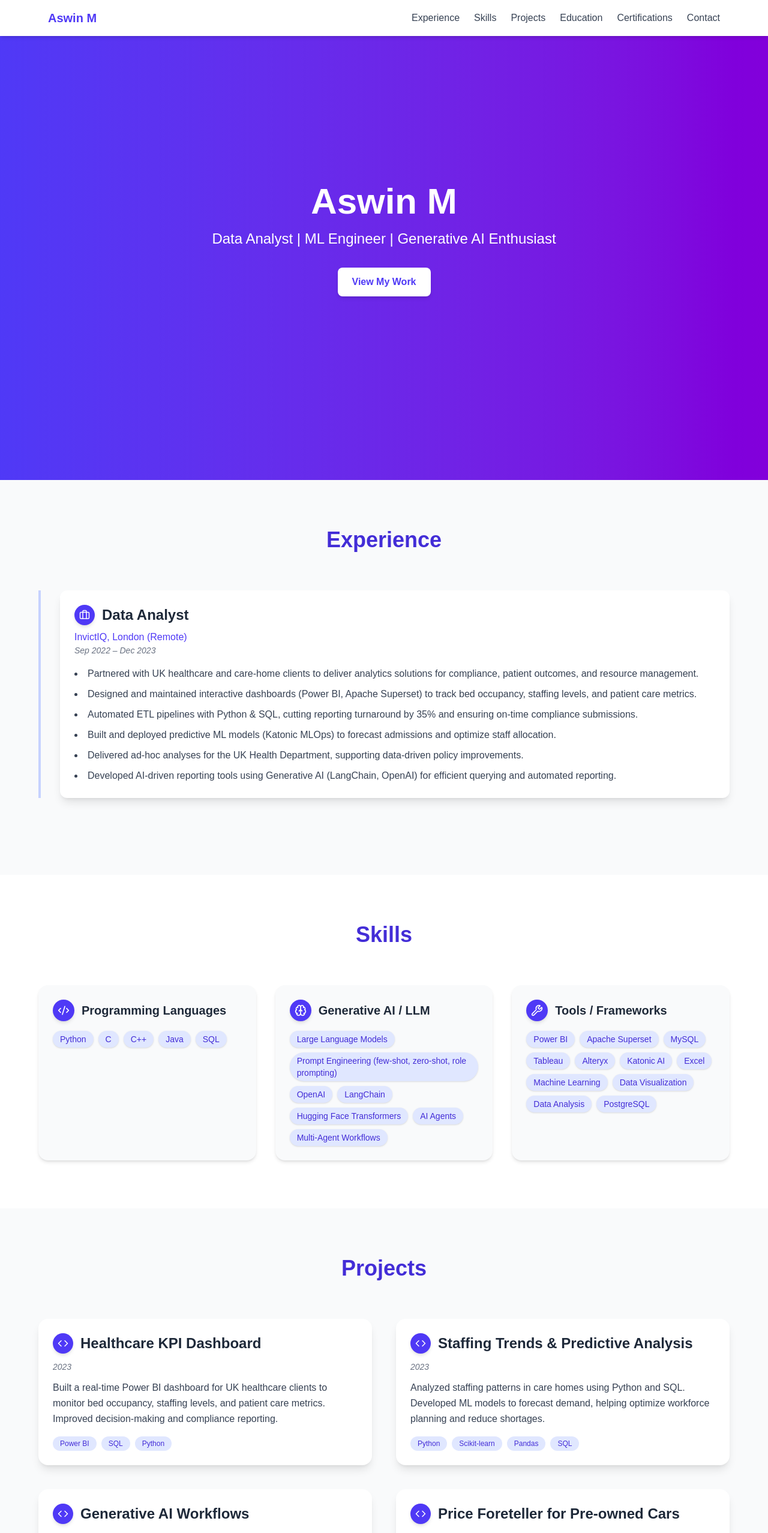
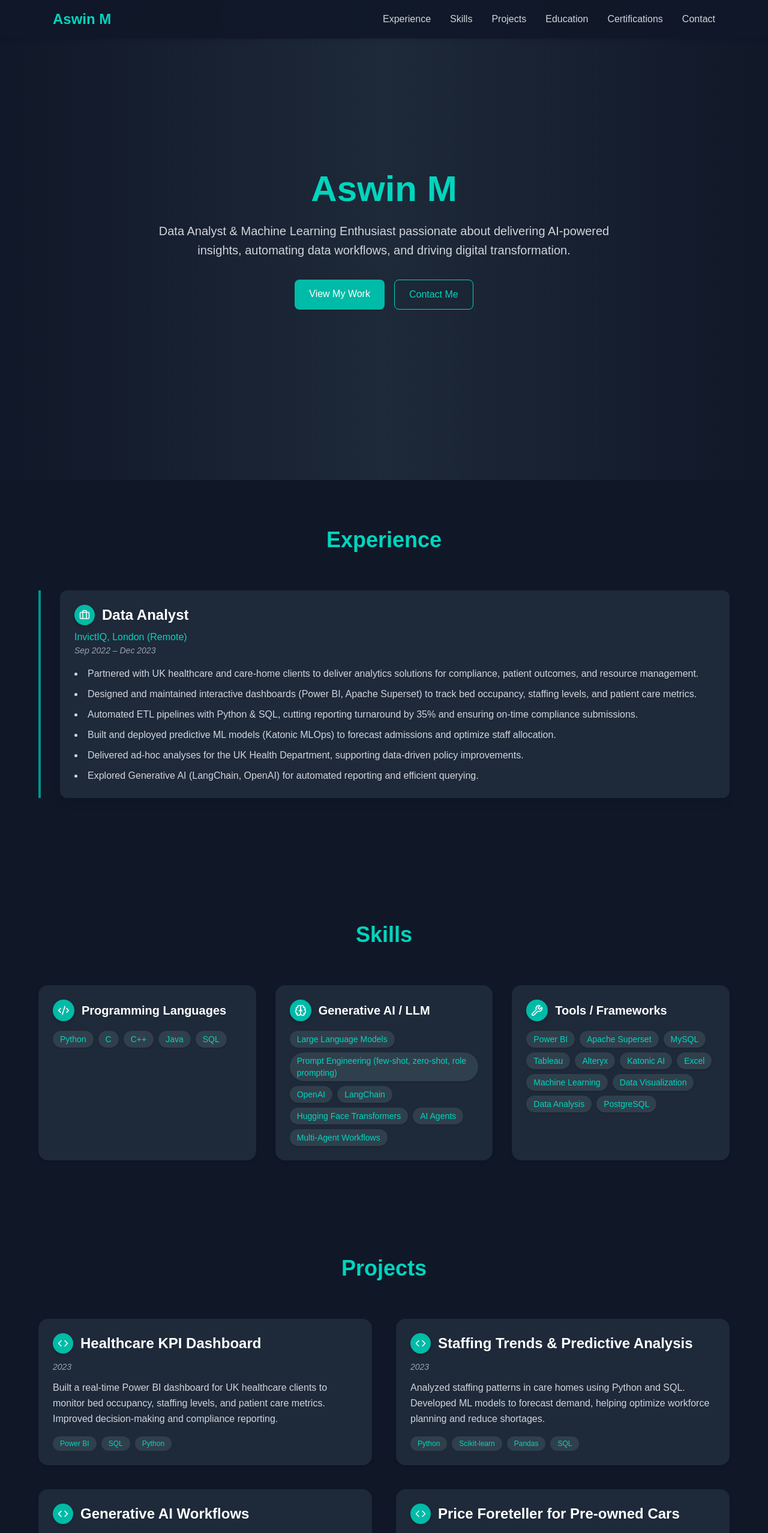
Before and after one commit to aswin1019/Aswin-Portfolio, a React (Vite) app: page / in a window 1280 px wide. Shown: the top 2555 px of the page at 60% size. Built offline with nearby package versions, Linux system fonts and the light colour scheme.

Commit message:
add theme

```diff
--- a/src/components/Contact.jsx
+++ b/src/components/Contact.jsx
@@ -1,17 +1,18 @@
-// src/components/Contact.jsx
-
 export default function Contact() {
   return (
-    <section id="contact" className="py-20 px-6 bg-white text-center">
+    <section id="contact" className="py-20 px-6 bg-gray-900 text-center text-gray-200">
       <div className="max-w-4xl mx-auto">
-        <h2 className="text-3xl font-bold mb-6">Contact Me</h2>
-        <p className="text-lg mb-8 text-gray-700">
+        <h2 className="text-4xl font-heading font-bold mb-6 text-teal-400">
+          Contact Me
+        </h2>
+        <p className="text-lg mb-8 text-gray-400">
           I’d love to hear from you! Whether it’s about a role, collaboration, or just to say hi.
         </p>
+
         <div className="flex justify-center gap-6">
           <a
             href="mailto:aswinmangathil1999@gmail.com"
-            className="px-6 py-3 bg-indigo-600 text-white rounded-lg shadow hover:bg-indigo-700 transition"
+            className="px-6 py-3 bg-teal-500 text-white rounded-lg shadow-md hover:bg-teal-600 hover:shadow-teal-500/40 transition"
           >
             Email Me
           </a>
@@ -19,7 +20,7 @@ export default function Contact() {
             href="https://linkedin.com/in/aswin-m-53aa001a8"
             target="_blank"
             rel="noopener noreferrer"
-            className="px-6 py-3 bg-blue-600 text-white rounded-lg shadow hover:bg-blue-700 transition"
+            className="px-6 py-3 bg-blue-500 text-white rounded-lg shadow-md hover:bg-blue-600 hover:shadow-blue-500/40 transition"
           >
             LinkedIn
           </a>
--- a/src/components/Experience.jsx
+++ b/src/components/Experience.jsx
@@ -12,20 +12,20 @@ const experiences = [
       "Automated ETL pipelines with Python & SQL, cutting reporting turnaround by 35% and ensuring on-time compliance submissions.",
       "Built and deployed predictive ML models (Katonic MLOps) to forecast admissions and optimize staff allocation.",
       "Delivered ad-hoc analyses for the UK Health Department, supporting data-driven policy improvements.",
-      "Developed AI-driven reporting tools using Generative AI (LangChain, OpenAI) for efficient querying and automated reporting."
+      "Explored Generative AI (LangChain, OpenAI) for automated reporting and efficient querying."
     ]
   }
 ];
 
 export default function Experience() {
   return (
-    <section id="experience" className="py-20 px-6 bg-gray-50">
+    <section id="experience" className="py-20 px-6 bg-gray-900 text-gray-200">
       <div className="max-w-6xl mx-auto">
-        <h2 className="text-4xl font-heading font-bold text-center mb-16 text-indigo-700">
+        <h2 className="text-4xl font-heading font-bold text-center mb-16 text-teal-400">
           Experience
         </h2>
 
-        <div className="relative border-l-4 border-indigo-200 pl-8">
+        <div className="relative border-l-4 border-teal-600 pl-8">
           {experiences.map((exp, index) => (
             <motion.div
               key={index}
@@ -33,23 +33,23 @@ export default function Experience() {
               whileInView={{ opacity: 1, x: 0 }}
               viewport={{ once: true }}
               transition={{ duration: 0.6, delay: index * 0.2 }}
-              className="mb-12 bg-white p-6 rounded-xl shadow-lg hover:shadow-2xl transition"
+              className="mb-12 bg-gray-800 p-6 rounded-xl shadow-lg hover:shadow-teal-500/30 transition"
             >
               {/* Role + Company */}
               <div className="flex items-center gap-3 mb-2">
-                <div className="bg-indigo-600 text-white p-2 rounded-full shadow-md">
+                <div className="bg-teal-500 text-white p-2 rounded-full shadow-md">
                   <Briefcase size={18} />
                 </div>
-                <h3 className="text-2xl font-heading font-semibold text-gray-800">
+                <h3 className="text-2xl font-heading font-semibold text-white">
                   {exp.role}
                 </h3>
               </div>
 
-              <p className="text-indigo-600 font-medium">{exp.company}</p>
-              <p className="text-gray-500 text-sm italic mb-4">{exp.duration}</p>
+              <p className="text-teal-400 font-medium">{exp.company}</p>
+              <p className="text-gray-400 text-sm italic mb-4">{exp.duration}</p>
 
               {/* Bulleted details */}
-              <ul className="list-disc list-inside space-y-2 text-gray-700 leading-relaxed">
+              <ul className="list-disc list-inside space-y-2 text-gray-300 leading-relaxed">
                 {exp.details.map((point, i) => (
                   <li key={i}>{point}</li>
                 ))}
--- a/src/components/Hero.jsx
+++ b/src/components/Hero.jsx
@@ -1,20 +1,42 @@
 // src/components/Hero.jsx
+import { motion } from "framer-motion";
+
 export default function Hero() {
   return (
     <section
       id="hero"
-      className="h-screen flex flex-col justify-center items-center text-center bg-gradient-to-r from-indigo-600 to-purple-700 text-white px-4"
+      className="min-h-screen flex items-center justify-center text-center px-6 bg-gradient-to-r from-gray-900 via-gray-800 to-gray-900 text-white"
     >
-      <h1 className="text-5xl md:text-6xl font-extrabold"> Aswin M</h1>
-      <p className="mt-4 text-xl md:text-2xl max-w-2xl">
-        Data Analyst | ML Engineer | Generative AI Enthusiast
-      </p>
-      <a
-        href="#skills"
-        className="mt-8 px-6 py-3 bg-white text-indigo-600 font-semibold rounded-lg shadow-md hover:bg-gray-100 transition"
+      <motion.div
+        initial={{ opacity: 0, y: 40 }}
+        animate={{ opacity: 1, y: 0 }}
+        transition={{ duration: 0.8 }}
+        className="max-w-3xl"
       >
-        View My Work
-      </a>
+        <h1 className="text-5xl md:text-6xl font-heading font-bold mb-6">
+          <span className="text-teal-400">Aswin M</span>
+        </h1>
+        <p className="text-lg md:text-xl text-gray-300 mb-8 leading-relaxed">
+          Data Analyst & Machine Learning Enthusiast passionate about delivering
+          AI-powered insights, automating data workflows, and driving digital
+          transformation.
+        </p>
+
+        <div className="flex justify-center gap-4">
+          <a
+            href="#projects"
+            className="px-6 py-3 bg-teal-500 text-white font-medium rounded-lg shadow hover:bg-teal-600 transition"
+          >
+            View My Work
+          </a>
+          <a
+            href="#contact"
+            className="px-6 py-3 border border-teal-400 text-teal-400 font-medium rounded-lg hover:bg-teal-400 hover:text-gray-900 transition"
+          >
+            Contact Me
+          </a>
+        </div>
+      </motion.div>
     </section>
   );
 }
--- a/src/components/Navbar.jsx
+++ b/src/components/Navbar.jsx
@@ -1,5 +1,5 @@
-// src/components/Navbar.jsx
 import { useState } from "react";
+import { motion } from "framer-motion";
 
 export default function Navbar() {
   const [open, setOpen] = useState(false);
@@ -11,41 +11,58 @@ export default function Navbar() {
     { label: "Education", href: "#education" },
     { label: "Certifications", href: "#certifications" },
     { label: "Contact", href: "#contact" }
-
-
-
-
   ];
 
   return (
-    <nav className="fixed w-full bg-white shadow-md z-50">
-      <div className="max-w-6xl mx-auto flex justify-between items-center p-4">
-        <div className="text-xl font-bold text-indigo-600">Aswin M</div>
-        <div className="hidden md:flex space-x-6">
+    <nav className="fixed w-full bg-gray-900/90 backdrop-blur shadow-md z-50">
+      <div className="max-w-6xl mx-auto flex justify-between items-center px-6 py-4">
+        {/* Brand / Logo */}
+        <div className="text-2xl font-heading font-bold text-teal-400">
+          Aswin M
+        </div>
+
+        {/* Desktop Nav */}
+        <div className="hidden md:flex space-x-8">
           {navItems.map((item) => (
-            <a
+            <motion.a
               key={item.href}
               href={item.href}
-              className="text-gray-700 hover:text-indigo-600 transition"
+              whileHover={{ y: -2 }}
+              className="relative text-gray-300 font-medium transition-colors duration-200"
             >
               {item.label}
-            </a>
+              {/* underline animation */}
+              <motion.span
+                className="absolute left-0 -bottom-1 w-full h-0.5 bg-teal-400 origin-left scale-x-0"
+                whileHover={{ scaleX: 1 }}
+                transition={{ duration: 0.3 }}
+              />
+            </motion.a>
           ))}
         </div>
-        <button className="md:hidden" onClick={() => setOpen(!open)}>
+
+        {/* Mobile Menu Button */}
+        <button
+          className="md:hidden text-teal-400 text-2xl focus:outline-none"
+          onClick={() => setOpen(!open)}
+        >
           ☰
         </button>
       </div>
+
+      {/* Mobile Nav Dropdown */}
       {open && (
-        <div className="md:hidden bg-white shadow-md">
+        <div className="md:hidden bg-gray-900 border-t border-gray-700 shadow-md">
           {navItems.map((item) => (
-            <a
+            <motion.a
               key={item.href}
               href={item.href}
-              className="block p-4 text-gray-700 hover:bg-gray-100"
+              whileHover={{ x: 4 }}
+              className="block px-6 py-3 text-gray-300 font-medium hover:text-teal-400 transition"
+              onClick={() => setOpen(false)} // close on click
             >
               {item.label}
-            </a>
+            </motion.a>
           ))}
         </div>
       )}
--- a/src/components/Projects.jsx
+++ b/src/components/Projects.jsx
@@ -41,9 +41,9 @@ const projects = [
 
 export default function Projects() {
   return (
-    <section id="projects" className="py-20 px-6 bg-gray-50">
+    <section id="projects" className="py-20 px-6 bg-gray-900 text-gray-200">
       <div className="max-w-6xl mx-auto">
-        <h2 className="text-4xl font-heading font-bold text-center mb-16 text-indigo-700">
+        <h2 className="text-4xl font-heading font-bold text-center mb-16 text-teal-400">
           Projects
         </h2>
 
@@ -55,19 +55,19 @@ export default function Projects() {
               whileInView={{ opacity: 1, y: 0 }}
               viewport={{ once: true }}
               transition={{ duration: 0.6, delay: index * 0.2 }}
-              className="bg-white p-6 rounded-2xl shadow-lg transform transition duration-300 hover:scale-105 hover:shadow-2xl"
+              className="bg-gray-800 p-6 rounded-2xl shadow-md hover:shadow-teal-500/30 transform transition duration-300 hover:scale-105"
             >
               <div className="flex items-center gap-3 mb-3">
-                <div className="bg-indigo-600 text-white p-2 rounded-full shadow-md">
+                <div className="bg-teal-500 text-white p-2 rounded-full shadow-md">
                   <Code size={18} />
                 </div>
-                <h3 className="text-2xl font-heading font-semibold text-gray-800">
+                <h3 className="text-2xl font-heading font-semibold text-white">
                   {proj.title}
                 </h3>
               </div>
 
-              <p className="text-gray-500 text-sm italic mb-3">{proj.date}</p>
-              <p className="text-gray-700 leading-relaxed mb-4">
+              <p className="text-gray-400 text-sm italic mb-3">{proj.date}</p>
+              <p className="text-gray-300 leading-relaxed mb-4">
                 {proj.description}
               </p>
 
@@ -76,7 +76,7 @@ export default function Projects() {
                 {proj.tech.map((t, i) => (
                   <span
                     key={i}
-                    className="px-3 py-1 bg-indigo-100 text-indigo-700 text-xs font-medium rounded-full"
+                    className="px-3 py-1 bg-teal-100/10 text-teal-400 text-xs font-medium rounded-full"
                   >
                     {t}
                   </span>
@@ -88,7 +88,7 @@ export default function Projects() {
                 href="https://github.com/aswin/project-link"
                 target="_blank"
                 rel="noopener noreferrer"
-                className="mt-4 inline-block text-indigo-600 font-medium hover:underline"
+                className="mt-4 inline-block text-teal-400 font-medium hover:underline"
               >
                 View Code →
               </a> */}
--- a/src/components/Skills.jsx
+++ b/src/components/Skills.jsx
@@ -41,9 +41,9 @@ const skillCategories = [
 
 export default function Skills() {
   return (
-    <section id="skills" className="py-20 px-6 bg-white">
+    <section id="skills" className="py-20 px-6 bg-gray-900 text-gray-200">
       <div className="max-w-6xl mx-auto">
-        <h2 className="text-4xl font-heading font-bold text-center mb-16 text-indigo-700">
+        <h2 className="text-4xl font-heading font-bold text-center mb-16 text-teal-400">
           Skills
         </h2>
 
@@ -55,13 +55,13 @@ export default function Skills() {
               whileInView={{ opacity: 1, y: 0 }}
               viewport={{ once: true }}
               transition={{ duration: 0.6, delay: index * 0.2 }}
-              className="bg-gray-50 p-6 rounded-2xl shadow-md hover:shadow-xl transform transition duration-300 hover:scale-105"
+              className="bg-gray-800 p-6 rounded-2xl shadow-md hover:shadow-teal-500/30 transform transition duration-300 hover:scale-105"
             >
               <div className="flex items-center gap-3 mb-4">
-                <div className="bg-indigo-600 text-white p-2 rounded-full shadow-md">
+                <div className="bg-teal-500 text-white p-2 rounded-full shadow-md">
                   {cat.icon}
                 </div>
-                <h3 className="text-xl font-heading font-semibold text-gray-800">
+                <h3 className="text-xl font-heading font-semibold text-white">
                   {cat.title}
                 </h3>
               </div>
@@ -71,7 +71,7 @@ export default function Skills() {
                   <motion.span
                     key={i}
                     whileHover={{ scale: 1.1 }}
-                    className="px-3 py-1 bg-indigo-100 text-indigo-700 rounded-full text-sm font-medium shadow-sm cursor-default"
+                    className="px-3 py-1 bg-teal-100/10 text-teal-400 rounded-full text-sm font-medium shadow-sm cursor-default"
                   >
                     {skill}
                   </motion.span>
```
Also changed, not shown: src/components/Certifications.jsx (+8 -11 lines), src/components/Education.jsx (+12 -15 lines).
